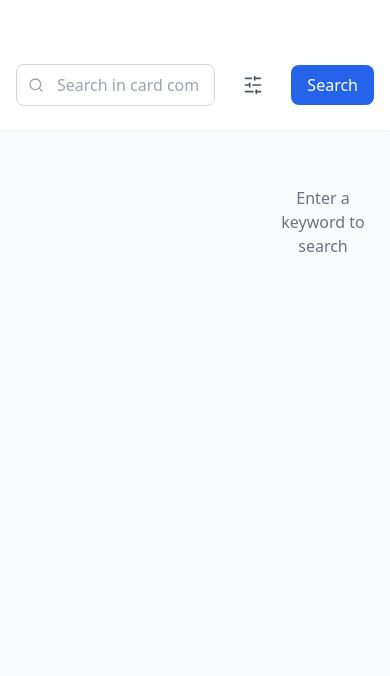
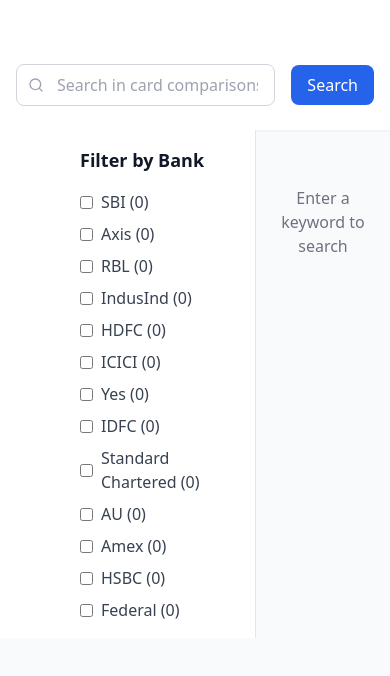
Before and after one commit to Kevaltech/card_comparison, a React (Vite) app: page /searchKeyword in a window 390 px wide. Shown: the top 676 px of the page. Built offline with nearby package versions, Linux system fonts and the light colour scheme.

Commit message:
search keyword ui changes.

```diff
--- a/src/components/KeywordSearch/SearchKeyword.jsx
+++ b/src/components/KeywordSearch/SearchKeyword.jsx
@@ -114,12 +114,12 @@
               />
               <Search className="absolute left-3 top-1/2 -translate-y-1/2 text-gray-400 w-4 h-4" />
             </div>
-            <button
+            {/* <button
               onClick={() => setShowFilters(!showFilters)}
               className="px-3 py-2 text-gray-600 hover:bg-gray-100 rounded-lg focus:ring-2 focus:ring-blue-500"
             >
               <SlidersHorizontal className="w-5 h-5" />
-            </button>
+            </button> */}
             <button
               onClick={handleSearch}
               disabled={loading}
@@ -136,16 +136,21 @@
         <div className="h-full flex">
           {/* Left Filters Panel */}
           <div
-            className={`w-64 bg-white border-r border-gray-200 overflow-y-auto transition-all duration-300 ${
-              showFilters ? "translate-x-0" : "-translate-x-full"
-            } lg:translate-x-0`}
+            className={`w-64 bg-white border-r border-gray-200 overflow-y-auto transition-all duration-300  lg:translate-x-0`}
           >
             <div className="p-4 pl-20">
               <h3 className="text-lg font-semibold text-gray-900 mb-4">
                 Filter by Bank
               </h3>
               <div className="space-y-2">
-                {BANKS.map((bank) => (
+                {BANKS.map((bank) => {
+                  const count =
+                    allResults?.results.filter(
+                      (card) =>
+                        card.bank_name.trim().toLowerCase() ===
+                        bank.trim().toLowerCase()
+                    ).length || 0;
+                  return (
                     <label
                       key={bank}
                       className="flex items-center space-x-2 cursor-pointer"
@@ -156,9 +161,12 @@
                         onChange={() => handleBankFilter(bank)}
                         className="rounded border-gray-300 text-blue-600 focus:ring-blue-500"
                       />
-                    <span className="text-gray-700">{bank}</span>
+                      <span className="text-gray-700">
+                        {bank} ({count})
+                      </span>
                     </label>
-                ))}
+                  );
+                })}
               </div>
             </div>
           </div>
@@ -174,7 +182,7 @@
               ) : selectedCard ? (
                 // When a card is selected, show Back to results and card details.
                 <>
-                  <div className="sticky top-0 bg-white z-10 py-2 w-64">
+                  <div className="sticky top-0 bg-white z-10 py-2">
                     <button
                       onClick={handleBack}
                       className="flex items-center text-blue-600 hover:text-blue-700 mb-1"
```
Lines whose indentation alone changed are shown as unchanged.
